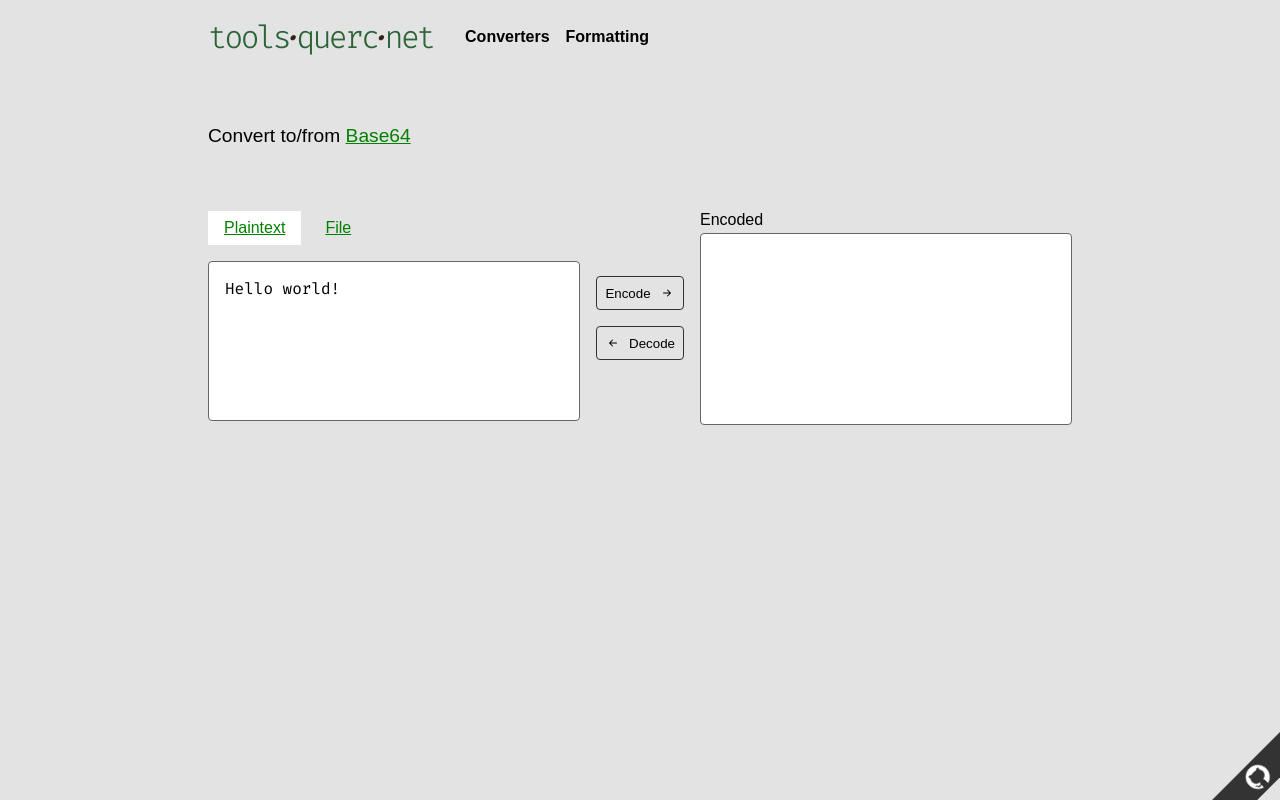
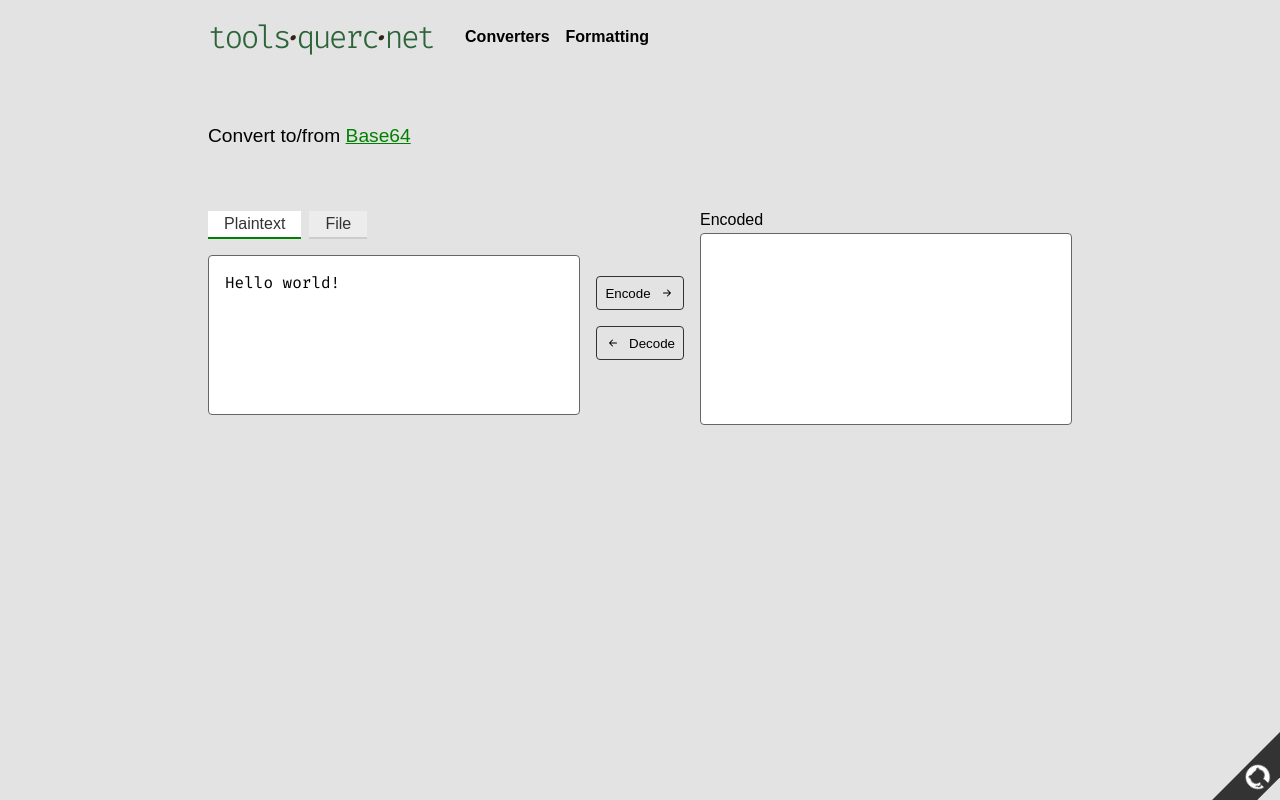
Before and after one commit to lindsayevans/tools.querc.net, a React (Vite) app: page /base64-converter in a window 1280 px wide. Built offline with nearby package versions, Linux system fonts and the light colour scheme.

Commit message:
feat: styling Tabs component

```diff
--- a/src/components/ui/Tabs/Tabs.scss
+++ b/src/components/ui/Tabs/Tabs.scss
@@ -17,11 +17,26 @@
     .tab-button {
       a {
         display: block;
-        padding: 0.5rem 1rem;
+        padding: 0.25rem 1rem;
+        text-decoration: none;
+        color: #333;
+        background-color: rgba(#fff, 0.3);
+        border-bottom: 2px solid #ccc;
+        transition: all 0.15s ease-in-out;
+
+        &:hover {
+          background-color: #ccc;
+          border-color: rgba(green, 0.3);
+        }
+        &:focus-visible {
+          outline: none;
+          border-color: yellowgreen;
+        }
       }
 
-      &--active {
-        background-color: #fff;
+      &--active a {
+        background-color: #fff !important;
+        border-color: green;
       }
     }
   }
```
